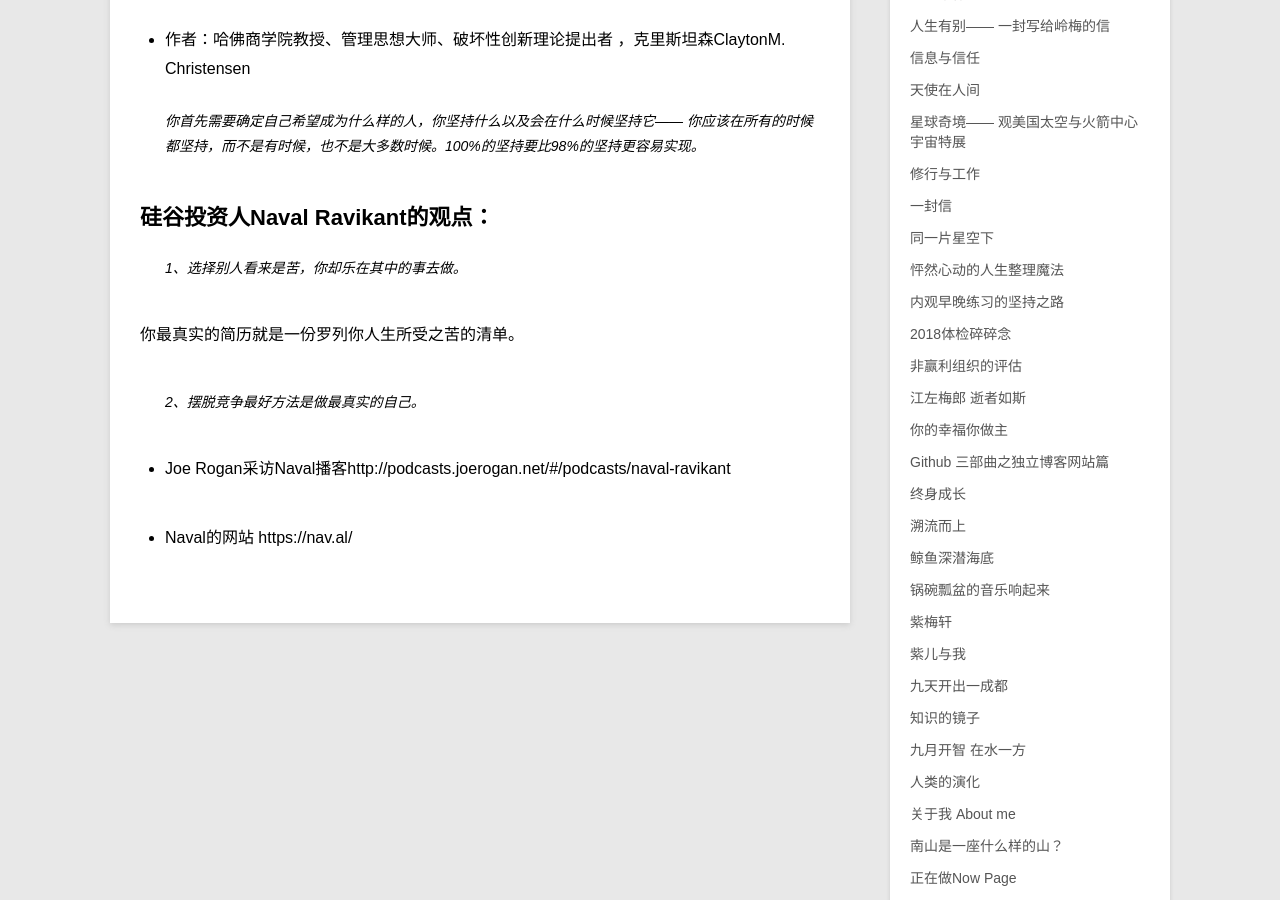
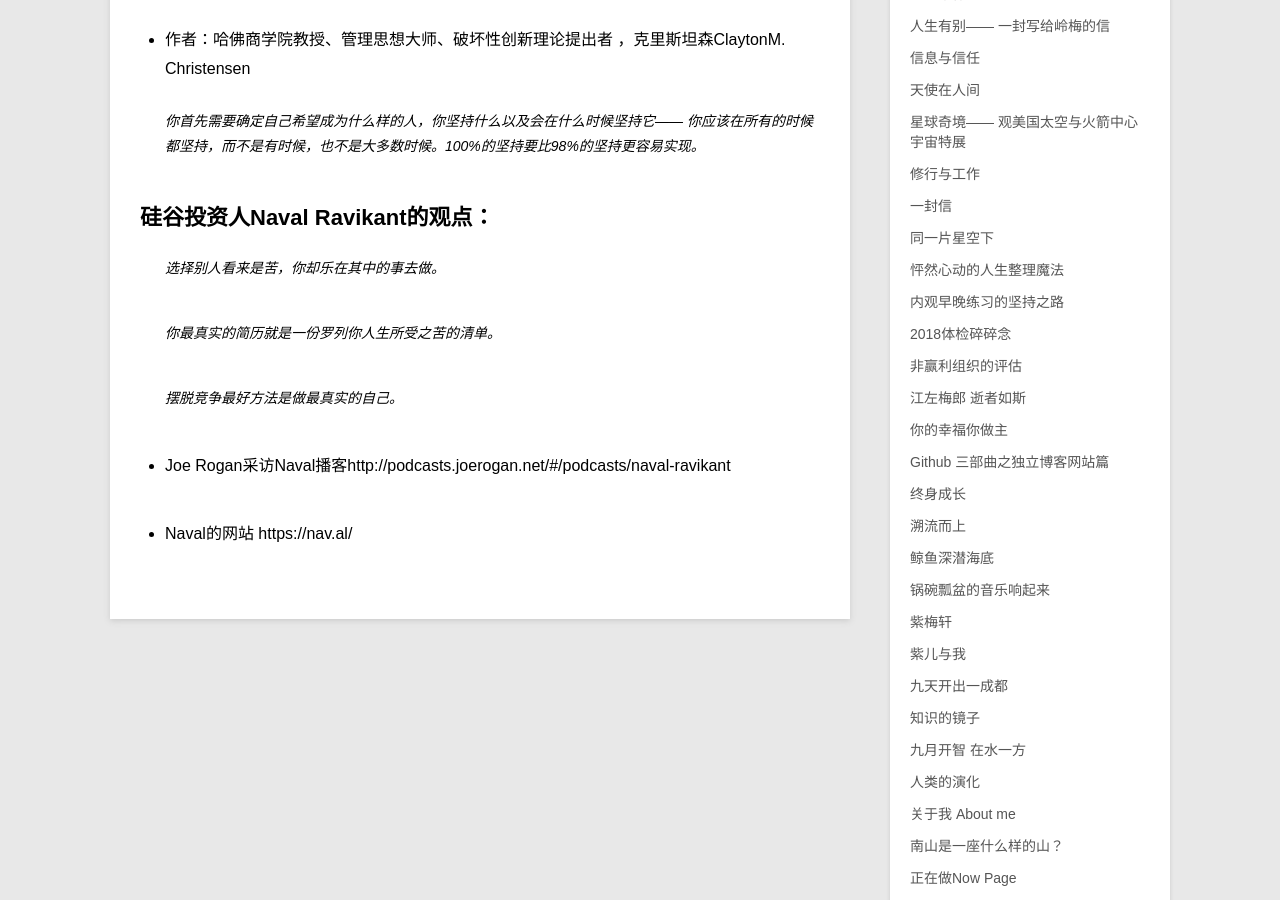
Before and after one commit to violettianjie/violettianjie.github.io, a Jekyll site: the page built from _posts/blog/2019-07-01-share.md, in a window 1280 px wide and 900 px high, scrolled down 355 px. Built offline with Jekyll 4.4.1, drawn with Linux system fonts in a browser that asks for light colours.

Commit message:
Update 2019-07-01-share.md

```diff
--- a/_posts/blog/2019-07-01-share.md
+++ b/_posts/blog/2019-07-01-share.md
@@ -18,12 +18,13 @@ category: blog
 ## 硅谷投资人Naval Ravikant的观点：
 
 
-> 1、选择别人看来是苦，你却乐在其中的事去做。
-
-你最真实的简历就是一份罗列你人生所受之苦的清单。
+> 选择别人看来是苦，你却乐在其中的事去做。
 
 
-> 2、摆脱竞争最好方法是做最真实的自己。
+> 你最真实的简历就是一份罗列你人生所受之苦的清单。
+
+
+> 摆脱竞争最好方法是做最真实的自己。
 
 
 - Joe Rogan采访Naval播客http://podcasts.joerogan.net/#/podcasts/naval-ravikant
```
